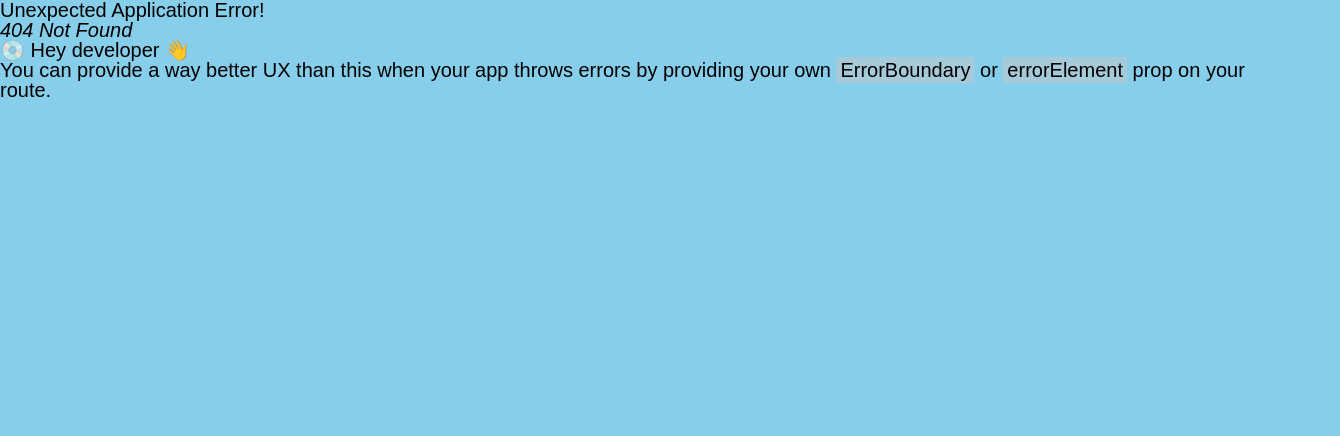
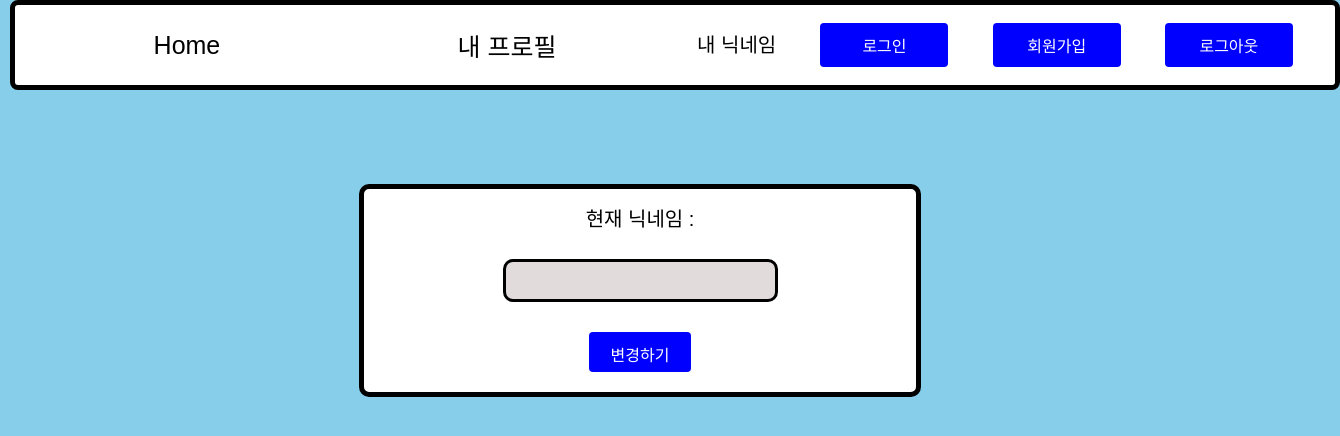
Before and after one commit to ghastlymouse/react_expense_login, a React (Vite) app: page /mypage in a window 1280 px wide. Before the commit this address had no page. Shown: the top 436 px of the page, 1340 px wide, since content can reach past the window. Built offline with nearby package versions, Linux system fonts and the light colour scheme; a web font is replaced by a local one.

Commit message:
update : UI 및 라우터 설정

```diff
--- a/src/components/login/LoginForm.styled.jsx
+++ b/src/components/login/LoginForm.styled.jsx
@@ -2,6 +2,8 @@ import styled from "styled-components";
 
 export const Section = styled.section`
     width: 100%;
+    height: 300px;
+    margin-top: 100px;
     display: flex;
     align-items: center;
     justify-content: center;
@@ -17,7 +19,6 @@ export const TitleText = styled.span`
 export const Form = styled.form`
     background-color: white;
     width: 50%;
-    height: 300px;
     border: 5px solid black;
     border-radius: 10px;
     display: flex;
--- /dev/null
+++ b/src/components/mypage/MyProfile.jsx
@@ -0,0 +1,16 @@
+import React from 'react'
+import * as S from './MyProfile.styled'
+
+const MyProfile = () => {
+    return (
+        <S.Section>
+            <S.Form>
+                <label>현재 닉네임 : </label>
+                <S.Input type="text" />
+                <S.Button>변경하기</S.Button>
+            </S.Form>
+        </S.Section>
+    )
+}
+
+export default MyProfile
--- /dev/null
+++ b/src/components/mypage/MyProfile.styled.jsx
@@ -0,0 +1,52 @@
+import styled from "styled-components";
+
+export const Section = styled.section`
+    width: 100%;
+    height: 200px;
+    margin-top: 100px;
+    display: flex;
+    align-items: center;
+    justify-content: center;
+`;
+
+export const Form = styled.form`
+    background-color: white;
+    width: 40%;
+    border: 5px solid black;
+    border-radius: 10px;
+    display: flex;
+    flex-direction: column;
+    align-items: center;
+    padding: 20px;
+    gap: 30px;
+`;
+
+export const InputDiv = styled.div`
+    display: flex;
+    flex-direction: column;
+`;
+
+export const Input = styled.input`
+    border: 3px solid black;
+    border-radius: 10px;
+    background-color: #e2dbdb;
+    height: 35px;
+    font-family: inherit;
+    font-size: inherit;
+`;
+
+export const Button = styled.button`
+    border: none;
+    border-radius: 4px;
+    background-color: ${props => props.$color || "blue"};
+    padding: 10px 20px;
+    width: 20%;
+    height: 40px;
+    color: white;
+    font-family: inherit;
+    font-size: 16px;
+    cursor: pointer;
+    &:hover{
+        filter:brightness(0.8);
+    }
+`;
--- a/src/components/navBar/NavBar.jsx
+++ b/src/components/navBar/NavBar.jsx
@@ -8,11 +8,14 @@ const NavBar = () => {
     return (
         <S.Container>
             <S.LeftDiv>
-                <Link to={"/"}>Home</Link>{" "}
-                내 프로필
+                <S.NavButton onClick={() => navigate("/")}>Home</S.NavButton>{" "}
+                <S.NavButton onClick={() => navigate("/mypage")}>내 프로필</S.NavButton>
+
             </S.LeftDiv>
             <S.RightDiv>
-                내 닉네임{" "}
+                내 닉네임
+                <S.Button onClick={() => navigate("/login")}>로그인</S.Button>
+                <S.Button onClick={() => navigate("/signup")}>회원가입</S.Button>
                 <S.Button>로그아웃</S.Button>
             </S.RightDiv>
 
--- a/src/components/navBar/NavBar.styled.jsx
+++ b/src/components/navBar/NavBar.styled.jsx
@@ -32,6 +32,14 @@ export const RightDiv = styled.div`
     justify-content: space-around;
 `;
 
+export const NavButton = styled.button`
+    border: none;
+    background-color: transparent;
+    font-family: inherit;
+    font-size: 25px;
+    cursor: pointer;
+`;
+
 export const Button = styled.button`
     border: none;
     border-radius: 4px;
--- /dev/null
+++ b/src/pages/MyPage.jsx
@@ -0,0 +1,12 @@
+import React from 'react'
+import MyProfile from '../components/mypage/MyProfile'
+
+const MyPage = () => {
+    return (
+        <>
+            <MyProfile />
+        </>
+    )
+}
+
+export default MyPage
--- a/src/routes/Router.jsx
+++ b/src/routes/Router.jsx
@@ -5,6 +5,7 @@ import Details from '../pages/Details'
 import DefalutLayout from '../layouts/DefalutLayout'
 import Login from '../pages/Login'
 import SignUp from '../pages/SignUp'
+import MyPage from '../pages/MyPage'
 
 const Router = createBrowserRouter([
     {
@@ -13,7 +14,8 @@ const Router = createBrowserRouter([
             { path: '/', element: <Home /> },
             { path: '/detail/:id', element: <Details /> },
             { path: '/login', element: <Login /> },
-            { path: '/signup', element: <SignUp /> }
+            { path: '/signup', element: <SignUp /> },
+            { path: '/mypage', element: <MyPage /> }
         ]
     }
 ])
```
